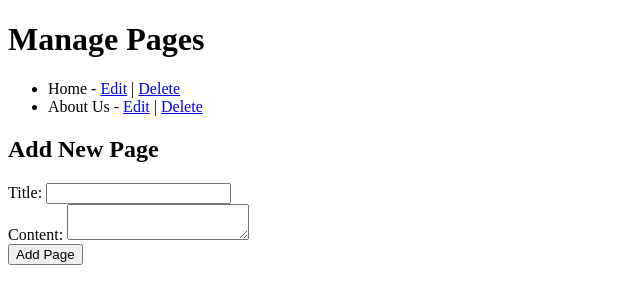
After one commit to shantamcbain/aimanager, a Flask app: page /pagemanagement in a window 1280 px wide. The commit adds this page. Shown: the top 304 px of the page, without its empty margins (0-640 px from the left). Run offline with Flask 3, Linux system fonts and the light colour scheme.

Commit message:
Fixed many ai intoduce errors to get the pages working again.

```diff
--- a/core/page_manager.py
+++ b/core/page_manager.py
@@ -33,6 +33,30 @@ class PageManager:
         """
         with open(self.json_file_path, 'w') as file:
             json.dump(self.pages, file, indent=4)
+
+    def add_content_to_page(self, page_id: str, content: str) -> bool:
+
+        """
+
+        Add content to an existing page.
+
+
+        :param page_id: ID of the page to add content to.
+
+        :param content: New content to add.
+
+        :return: True if content was added, False otherwise.
+
+        """
+
+        if page_id in self.pages:
+            self.pages[page_id]["content"] += content
+
+            self.save_pages()
+
+            return True
+
+        return False
 
     def add_page(self, title: str, content: str) -> str:
         """
--- a/core/user_manager/user_manager.py
+++ b/core/user_manager/user_manager.py
@@ -58,6 +58,9 @@ user_manager = UserManager()
 
 
 # In user_manager.py
+
 def current_user():
-         debug_print(f"Debug: Username is {user_manager.current_user.username}")
-         return user_manager.current_user  # Return the User object
+    debug_print(f"Debug: Current is {user_manager.current_user.username}")
+
+    # Return the User object instead of the username
+    return user_manager.current_user
--- a/desktop_ui/ui.py
+++ b/desktop_ui/ui.py
@@ -11,7 +11,7 @@ from utils.debug_utils import debug_print
 from utils.server_thread import FlaskServerThread
 from watchdog.observers import Observer
 from watchdog.events import FileSystemEventHandler
-debug_print(f"Debug: Username is {current_user().username}")
+#debug_print(f"Debug: Username is {username}")
 
 class FileChangeHandler(FileSystemEventHandler):
     def __init__(self, callback):
@@ -60,6 +60,8 @@ class DesktopUI(QMainWindow):
 
         # Welcome label
         label = QLabel(f"Welcome, {current_user().username}")
+        label = QLabel(f"Welcome, {current_user().username}")
+
         self.main_layout.addWidget(label)
 
         # Status label
--- /dev/null
+++ b/web_ui/templates/manage_pages.html
@@ -0,0 +1,28 @@
+<!DOCTYPE html>
+<html lang="en">
+<head>
+    <meta charset="UTF-8">
+    <title>Manage Pages</title>
+</head>
+<body>
+    <h1>Manage Pages</h1>
+    <ul>
+        {% for page in pages %}
+            <li>{{ page.title }} -
+                <a href="{{ url_for('manage_page', page_id=page.id) }}">Edit</a> |
+                <a href="{{ url_for('manage_page', page_id=page.id) }}?action=delete" onclick="return confirm('Are you sure?')">Delete</a>
+            </li>
+        {% endfor %}
+    </ul>
+
+    <h2>Add New Page</h2>
+    <form method="POST">
+        <input type="hidden" name="action" value="add">
+        <label for="title">Title:</label>
+        <input type="text" id="title" name="title" required><br>
+        <label for="content">Content:</label>
+        <textarea id="content" name="content" required></textarea><br>
+        <button type="submit">Add Page</button>
+    </form>
+</body>
+</html>
--- a/web_ui/templates/pagetop.html
+++ b/web_ui/templates/pagetop.html
@@ -1,4 +1,8 @@
 <nav>
-   <a href="{{ url_for('index') }}">Home</a>  <a href="{{ url_for('dynamic_content_page', page_path='about') }}">About</a>
+   <a href="{{ url_for('index') }}">Home</a>
+   <a href="{{ url_for('dynamic_content', page_path='about') }}">About</a>
+   {% if current_user.is_authenticated %}
+   <a href="{{ url_for('manage_pages') }}">Manage Pages</a>
+   {% endif %}
 </nav>
 <h1>Welcome, {{ current_user.username if current_user.is_authenticated else 'Guest' }}!</h1>
--- a/web_ui/web_app.py
+++ b/web_ui/web_app.py
@@ -1,7 +1,7 @@
-from flask import Flask, render_template, request, jsonify
+from flask import Flask, render_template, request, jsonify, url_for
 from flask_socketio import SocketIO, emit
 from core.page_manager import PageManager, get_page_title, get_page_content
-from core.user_manager.user_manager import user_manager
+from core.user_manager.user_manager import user_manager, current_user
 from utils.debug_utils import debug_print
 
 app = Flask(__name__, template_folder='templates')
@@ -11,13 +11,17 @@ socketio = SocketIO(app)
 with app.app_context():
     page_manager = PageManager()
 
-# Debug print to check if app routes are being loaded
 debug_print("Loading app routes...")
+app = Flask(__name__)
+
+# Context processor to make current_user available globally to templates
+@app.context_processor
+def inject_user():
+    return dict(current_user=current_user())
 
 @app.route('/')
 def index():
     debug_print("Index route called")
-    # Use get_page instead of get_page_content since get_page_content is not a method of PageManager
     page_data = page_manager.get_page('index')
     debug_print(f"Page data: {page_data}")
     if page_data:
@@ -25,20 +29,19 @@ def index():
         content = get_page_content(page_data)
         debug_print(f"Rendering with title: {title}")
         return render_template('base.html', title=title, content=content)
+
     debug_print("No page data found")
     return render_template('404.html'), 404
 
-@app.route('/<path:page_path>', endpoint='dynamic_content_page')
+@app.route('/<path:page_path>', endpoint='dynamic_content')
 def dynamic_content(page_path):
     debug_print(f"Requesting page: {page_path}")
-    # Use get_page instead of load_page_content since load_page_content is not defined
     page_data = page_manager.get_page(page_path)
     if page_data:
         title = get_page_title(page_data)
         content = get_page_content(page_data)
         return render_template('base.html', title=title, content=content)
     return render_template('404.html'), 404
-
 @app.route('/pagemanagement', methods=['GET', 'POST'])
 def manage_pages():
     if request.method == 'POST':
@@ -62,20 +65,4 @@ def manage_pages():
     pages = page_manager.list_pages()
     return render_template('manage_pages.html', pages=pages)
 
-@app.context_processor
-def inject_user():
-    return dict(current_user=user_manager.current_user)
-
-@socketio.on('connect')
-def handle_connect():
-    debug_print(f"Client connected with session ID: {request.sid}")
-    emit('connect_response', {'data': 'Connected'})
-
-@socketio.on('message')
-def handle_message(data):
-    debug_print(f"Received message: {data}")
-    emit('response', {'data': f'Server received: {data}'}, broadcast=True)
-
-if __name__ == '__main__':
-    debug_print("Starting Flask server with SocketIO...")
-    socketio.run(app, debug=True, use_reloader=False, allow_unsafe_werkzeug=True)
+# Additional routes and socket event handlers...
```
